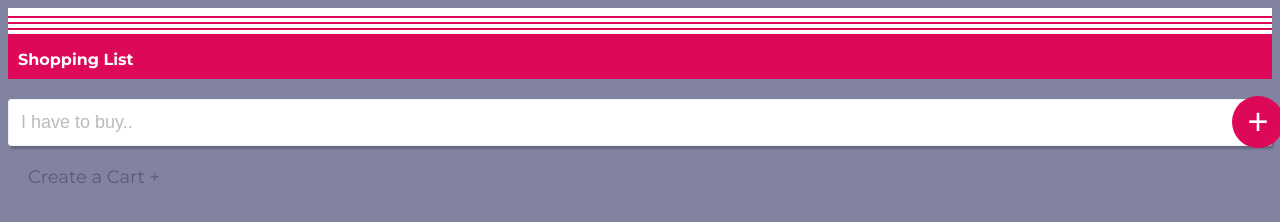
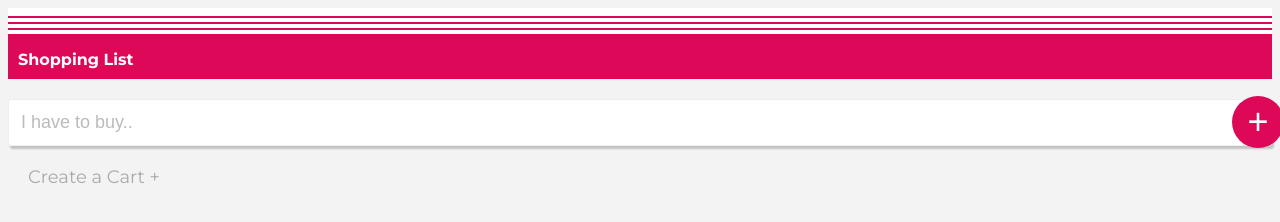
Before and after one commit to muhammetakkus/Shoppy, a website built with webpack: page index.html in a window 1280 px wide. Built offline with nearby package versions, Linux system fonts and the light colour scheme; files whose address does not match are found by name.

Commit message:
review + bg change

```diff
--- a/src/sass/layout/_theme.sass
+++ b/src/sass/layout/_theme.sass
@@ -1,6 +1,6 @@
 body
   font-family: 'Montserrat', sans-serif
-  background: rgba(121, 121, 154, 0.93)
+  background: rgb(243, 243, 244)
   @extend .user-select
   //font-size: 1.25rem
 
```
Also changed, not shown: dist/css/main.css, dist/js/bundle.js, 1 other file.
